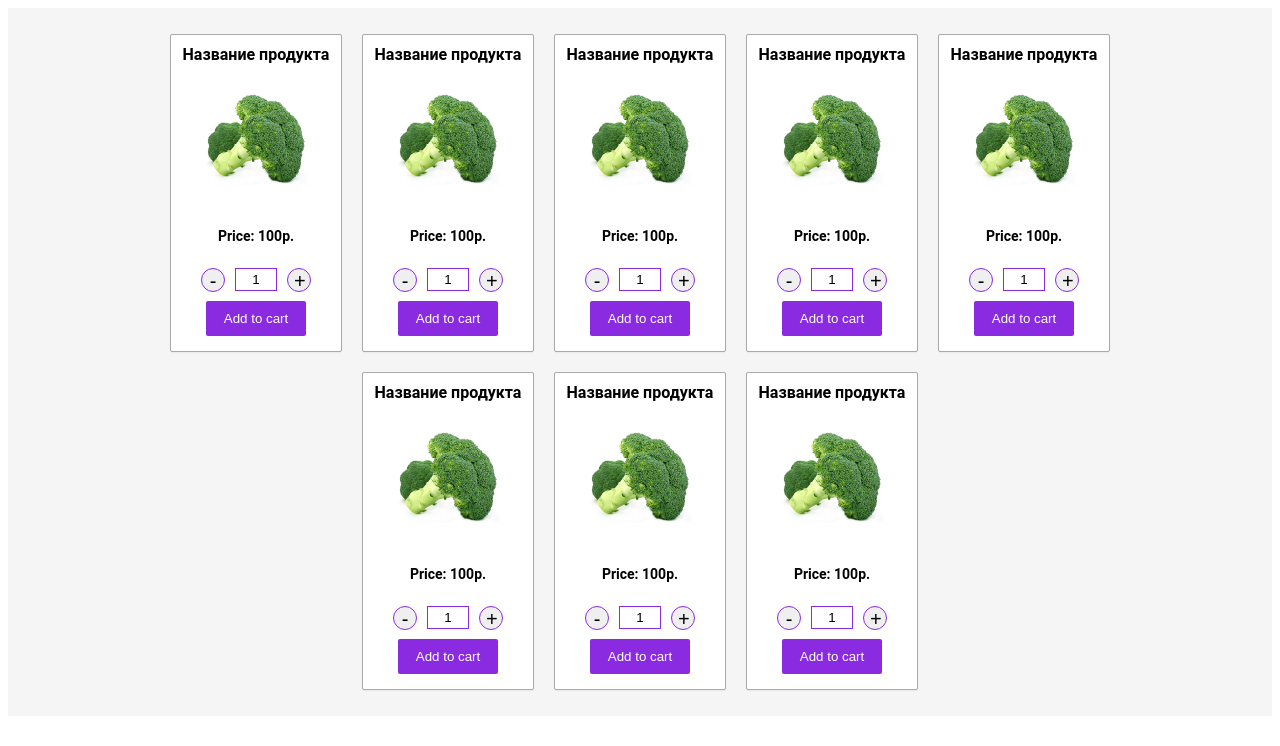
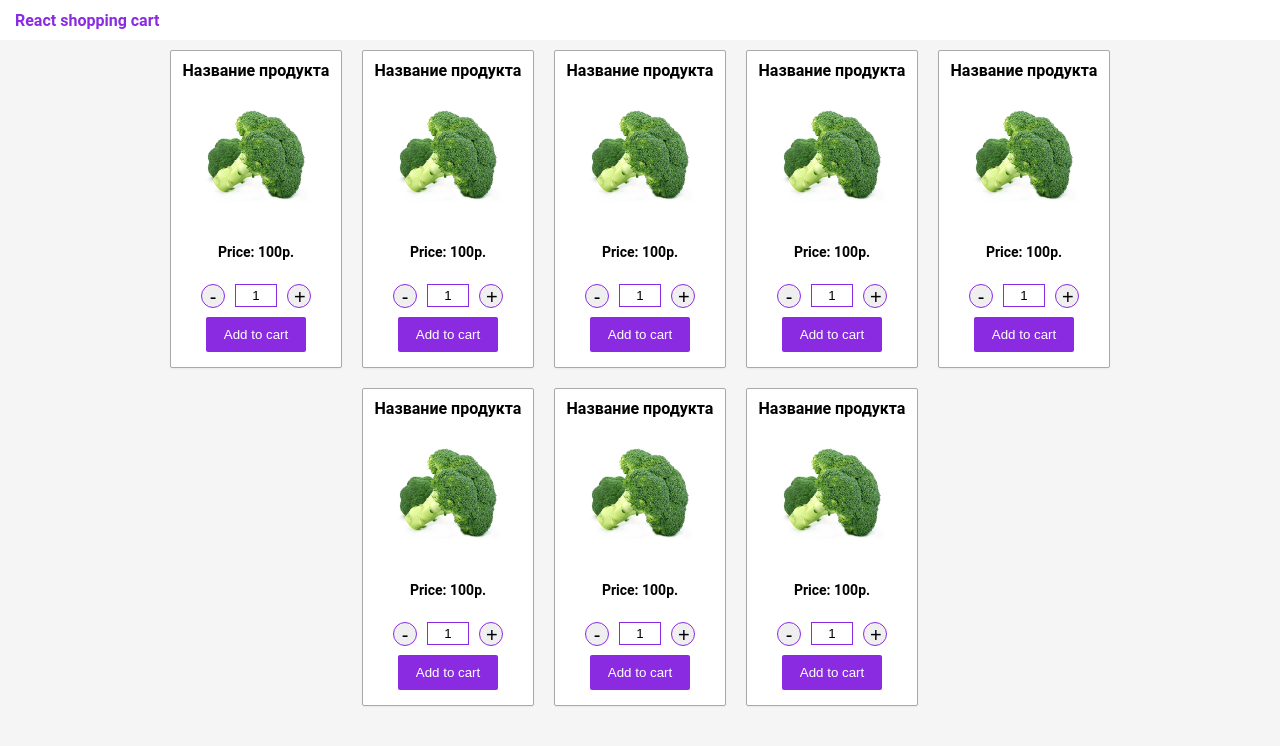
Before and after one commit to AlexSKuznetsov/react-shopping-cart, a React (Create React App) app: page / in a window 1280 px wide. Shown: the top 746 px of the page. Built offline with nearby package versions, Linux system fonts and the light colour scheme.

Commit message:
add navbar component

```diff
--- a/src/App.js
+++ b/src/App.js
@@ -1,8 +1,9 @@
-import React from "react";
-import Products from "./components/pages/products";
-import styled from "styled-components";
+import React from 'react';
+import Products from './pages/products';
+import Navbar from './components/navbar';
+import styled from 'styled-components';
 
-const Body = styled.div`
+const Main = styled.div`
   display: flex;
   justify-content: center;
   background: #f5f5f5;
@@ -10,9 +11,12 @@ const Body = styled.div`
 
 function App() {
   return (
-    <Body>
-      <Products />
-    </Body>
+    <>
+      <Navbar />
+      <Main>
+        <Products />
+      </Main>
+    </>
   );
 }
 
--- /dev/null
+++ b/src/components/navbar/index.js
@@ -0,0 +1,28 @@
+import React from 'react';
+import styled from 'styled-components';
+
+const Nav = styled.nav`
+  position: fixed;
+  display: flex;
+  align-items: center;
+  background: #fff;
+  padding: 0 15px;
+  width: 100%;
+  height: 40px;
+`;
+
+const Logo = styled.span`
+  @import url('https://fonts.googleapis.com/css?family=Roboto');
+  font-family: 'Roboto', sans-serif;
+  font-weight: bold;
+  font-size: 16px;
+  color: blueviolet;
+`;
+
+export default function Navbar() {
+  return (
+    <Nav>
+      <Logo>React shopping cart</Logo>
+    </Nav>
+  );
+}
--- a/src/components/pages/products.js
+++ /dev/null
@@ -1,26 +0,0 @@
-import React from 'react';
-import Product from '../product';
-import styled from 'styled-components';
-
-const ProductList = styled.div`
-  display: flex;
-  flex-wrap: wrap;
-  justify-content: center;
-  max-width: 960px;
-  padding: 16px;
-`;
-
-export default function Products() {
-  return (
-    <ProductList>
-      <Product />
-      <Product />
-      <Product />
-      <Product />
-      <Product />
-      <Product />
-      <Product />
-      <Product />
-    </ProductList>
-  );
-}
--- /dev/null
+++ b/src/index.css
@@ -0,0 +1,4 @@
+body {
+  margin: 0;
+  padding: 0;
+}
--- /dev/null
+++ b/src/pages/products.js
@@ -0,0 +1,29 @@
+import React from 'react';
+import Product from '../components/product';
+import styled from 'styled-components';
+
+const ProductList = styled.div`
+  display: flex;
+  flex-wrap: wrap;
+  justify-content: center;
+  max-width: 960px;
+  padding: 40px 16px;
+
+`;
+
+export default function Products() {
+  return (
+    <>
+      <ProductList>
+        <Product />
+        <Product />
+        <Product />
+        <Product />
+        <Product />
+        <Product />
+        <Product />
+        <Product />
+      </ProductList>
+    </>
+  );
+}
```
Also changed, not shown: src/index.js (+5 -4 lines), 1 other file (tests, documents, lock files or other folders).
